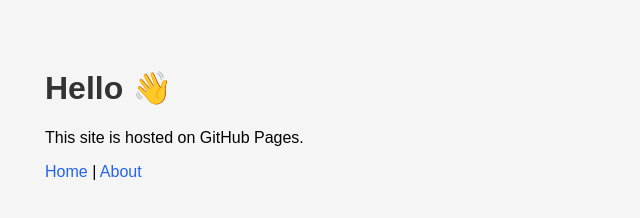
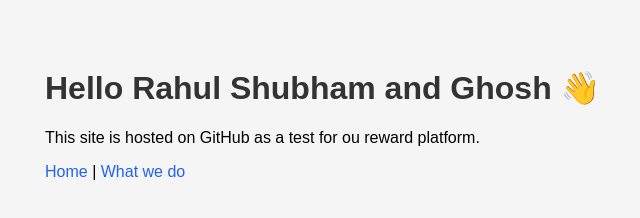
Before and after one commit to rahulsingh0978/my-github-website, a plain HTML site: page index.html in a window 1280 px wide. Shown: the whole page, without its empty margins (3-643 px from the left). Drawn offline with Linux system fonts and the light colour scheme.

Commit message:
Adding site code dummy

```diff
--- a/index.html
+++ b/index.html
@@ -7,12 +7,12 @@
   <link rel="stylesheet" href="css/style.css">
 </head>
 <body>
-  <h1>Hello 👋</h1>
-  <p>This site is hosted on GitHub Pages.</p>
+  <h1>Hello Rahul Shubham and Ghosh 👋</h1>
+  <p>This site is hosted on GitHub as a test for  ou reward platform.</p>
 
   <nav>
     <a href="index.html">Home</a> |
-    <a href="about.html">About</a>
+    <a href="about.html">What we do</a>
   </nav>
 </body>
 </html>
```
Also changed, not shown: about.html (+1 -1 lines).
